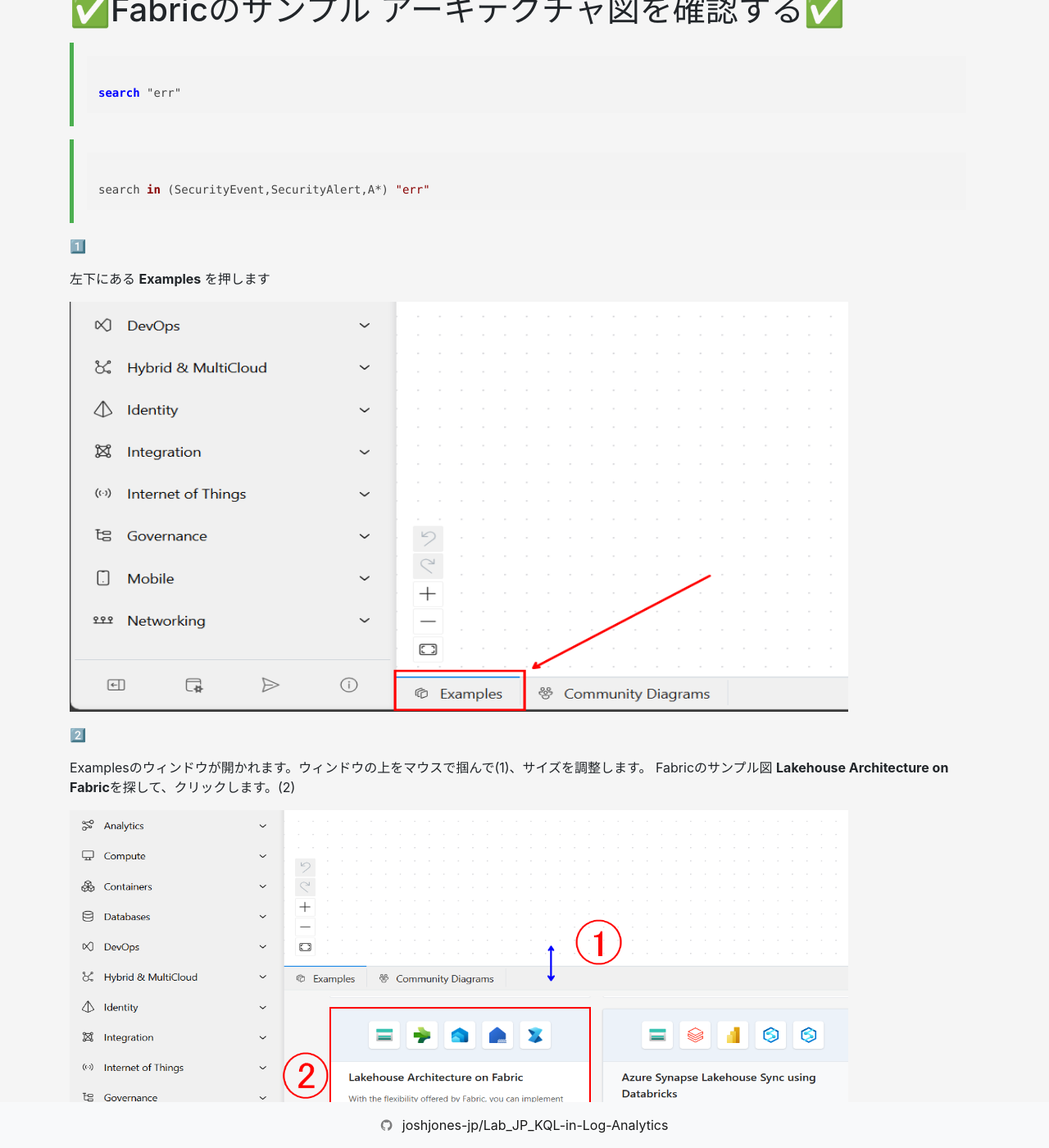
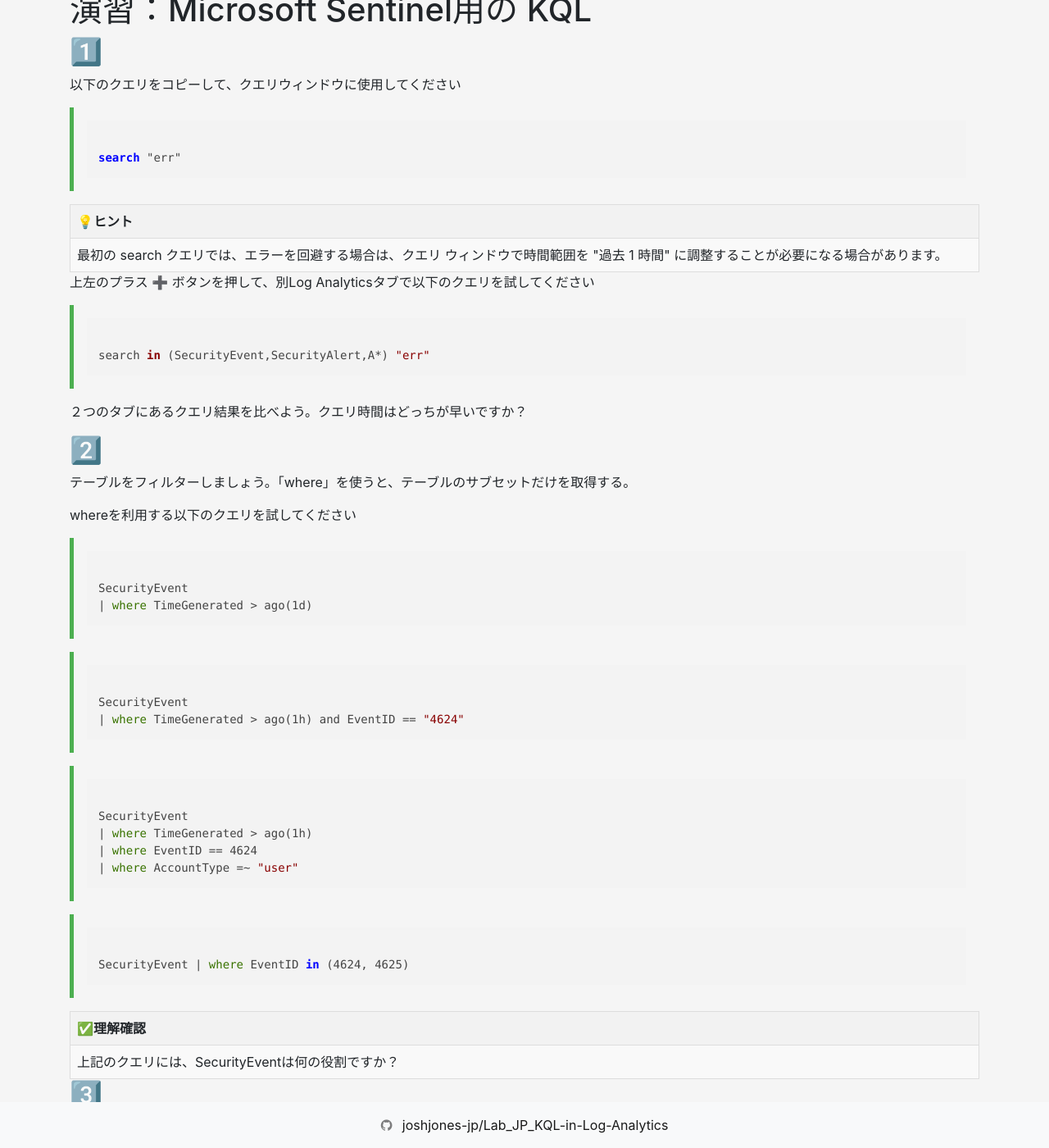
Before and after one commit to joshjones-jp/Lab_JP_KQL-in-Log-Analytics, a Jekyll site: the page built from KQL-LA演習.md, in a window 1280 px wide and 1400 px high, scrolled down 5910 px. Shown: the whole window at 82% size. Built offline with Jekyll 4.4.1, drawn with Linux system fonts in a browser that asks for light colours; nearby versions of some CDN libraries.

Commit message:
Update KQL-LA演習.md

```diff
--- a/KQL-LA演習.md
+++ b/KQL-LA演習.md
@@ -127,7 +127,11 @@ Log Analytics ワークスペースは、すべての Azure および Azure 以
 
 
 
-# ✅Fabricのサンプル アーキテクチャ図を確認する✅
+# 演習：Microsoft Sentinel用の KQL
+
+## **1️⃣**
+以下のクエリをコピーして、クエリウィンドウに使用してください
+
 
 <div class="code-container">
 <link rel="stylesheet" href="//cdnjs.cloudflare.com/ajax/libs/highlight.js/10.7.2/styles/default.min.css">
@@ -138,6 +142,17 @@ search "err"
 </code></pre>
 </div>
 
+<table>
+  <tr>
+    <th>💡ヒント</th>
+  </tr>
+  <tr>
+    <td>最初の search クエリでは、エラーを回避する場合は、クエリ ウィンドウで時間範囲を "過去 1 時間" に調整することが必要になる場合があります。</td>
+  </tr>
+</table>
+
+上左のプラス ➕ ボタンを押して、別Log Analyticsタブで以下のクエリを試してください
+
 <div class="code-container">
 <link rel="stylesheet" href="//cdnjs.cloudflare.com/ajax/libs/highlight.js/10.7.2/styles/default.min.css">
 <script src="//cdnjs.cloudflare.com/ajax/libs/highlight.js/10.7.2/highlight.min.js"></script>
@@ -147,23 +162,66 @@ search in (SecurityEvent,SecurityAlert,A*) "err"
 </code></pre>
 </div>
 
-**1️⃣**
 
-左下にある **Examples** を押します
+２つのタブにあるクエリ結果を比べよう。クエリ時間はどっちが早いですか？
 
+## **2️⃣**
 
-<img src="images/AZD10.png" alt="Azure Diagrams画面" style="width:950px; height:500px;">
+テーブルをフィルターしましょう。「where」を使うと、テーブルのサブセットだけを取得する。
 
-**2️⃣**
+whereを利用する以下のクエリを試してください
 
+<div class="code-container">
+<link rel="stylesheet" href="//cdnjs.cloudflare.com/ajax/libs/highlight.js/10.7.2/styles/default.min.css">
+<script src="//cdnjs.cloudflare.com/ajax/libs/highlight.js/10.7.2/highlight.min.js"></script>
+<script>hljs.highlightAll();</script>
+<pre><code class="kusto">
+SecurityEvent
+| where TimeGenerated > ago(1d)
+</code></pre>
+</div>
 
-Examplesのウィンドウが開かれます。ウィンドウの上をマウスで掴んで(1)、サイズを調整します。
-Fabricのサンプル図 **Lakehouse Architecture on Fabric**を探して、クリックします。(2)
+<div class="code-container">
+<link rel="stylesheet" href="//cdnjs.cloudflare.com/ajax/libs/highlight.js/10.7.2/styles/default.min.css">
+<script src="//cdnjs.cloudflare.com/ajax/libs/highlight.js/10.7.2/highlight.min.js"></script>
+<script>hljs.highlightAll();</script>
+<pre><code class="kusto">
+SecurityEvent
+| where TimeGenerated > ago(1h) and EventID == "4624"
+</code></pre>
+</div>
 
+<div class="code-container">
+<link rel="stylesheet" href="//cdnjs.cloudflare.com/ajax/libs/highlight.js/10.7.2/styles/default.min.css">
+<script src="//cdnjs.cloudflare.com/ajax/libs/highlight.js/10.7.2/highlight.min.js"></script>
+<script>hljs.highlightAll();</script>
+<pre><code class="kusto">
+SecurityEvent
+| where TimeGenerated > ago(1h)
+| where EventID == 4624
+| where AccountType =~ "user"
+</code></pre>
+</div>
 
-<img src="images/AZD11.png" alt="Azure Diagrams画面" style="width:950px; height:500px;">
+<div class="code-container">
+<link rel="stylesheet" href="//cdnjs.cloudflare.com/ajax/libs/highlight.js/10.7.2/styles/default.min.css">
+<script src="//cdnjs.cloudflare.com/ajax/libs/highlight.js/10.7.2/highlight.min.js"></script>
+<script>hljs.highlightAll();</script>
+<pre><code class="kusto">
+SecurityEvent | where EventID in (4624, 4625)
+</code></pre>
+</div>
 
-**3️⃣**
+<table>
+  <tr>
+    <th>✅理解確認</th>
+  </tr>
+  <tr>
+    <td>上記のクエリには、SecurityEventは何の役割ですか？</td>
+  </tr>
+</table>
+
+## **3️⃣**
 
 **Fabric Data Factory**と**Fabric Lakehouse**の間にある接続をマウスでかざして、統合の詳細が **Batch & Scheduled**となっている事を確認します。
 
```
